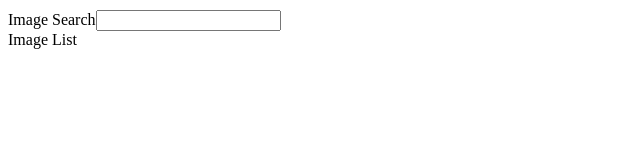
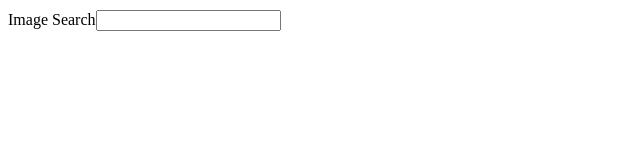
Before and after one commit to Simbaxo/Pics, a React (Create React App) app: page / in a window 1280 px wide. Shown: the top 160 px of the page, without its empty margins (0-640 px from the left). Built offline with nearby package versions, Linux system fonts and the light colour scheme; the HTML template or start-up script is replaced by a standard one.

Commit message:
Rendering Lists of Components

```diff
--- a/src/components/ImageList.js
+++ b/src/components/ImageList.js
@@ -1,8 +1,11 @@
 import React from 'react'
 
 const ImageList = (props) => {
-  console.log(props.images)
-  return <div>Image List</div>
+  const images = props.images.map((image) => {
+    return <img src={image.urls.regular} />
+  })
+
+  return <div>{images}</div>
 }
 
 export default ImageList
```
